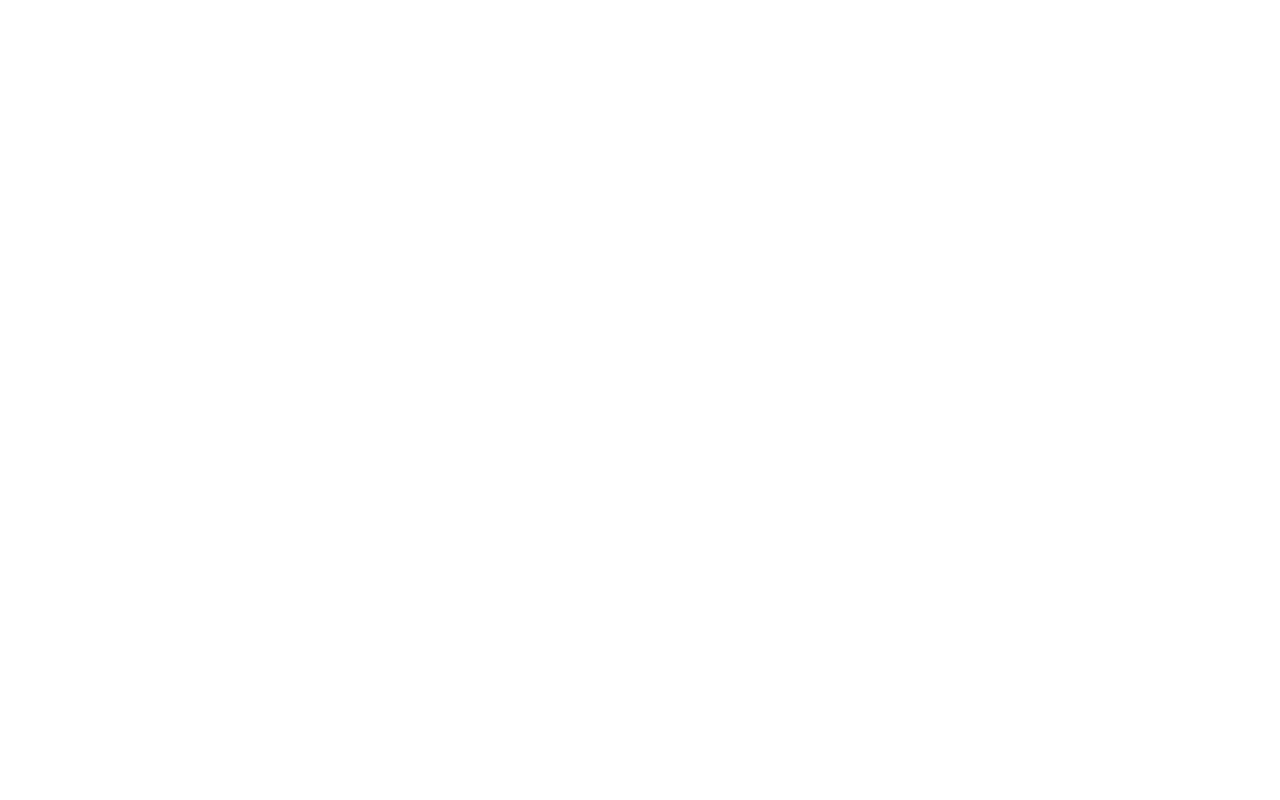
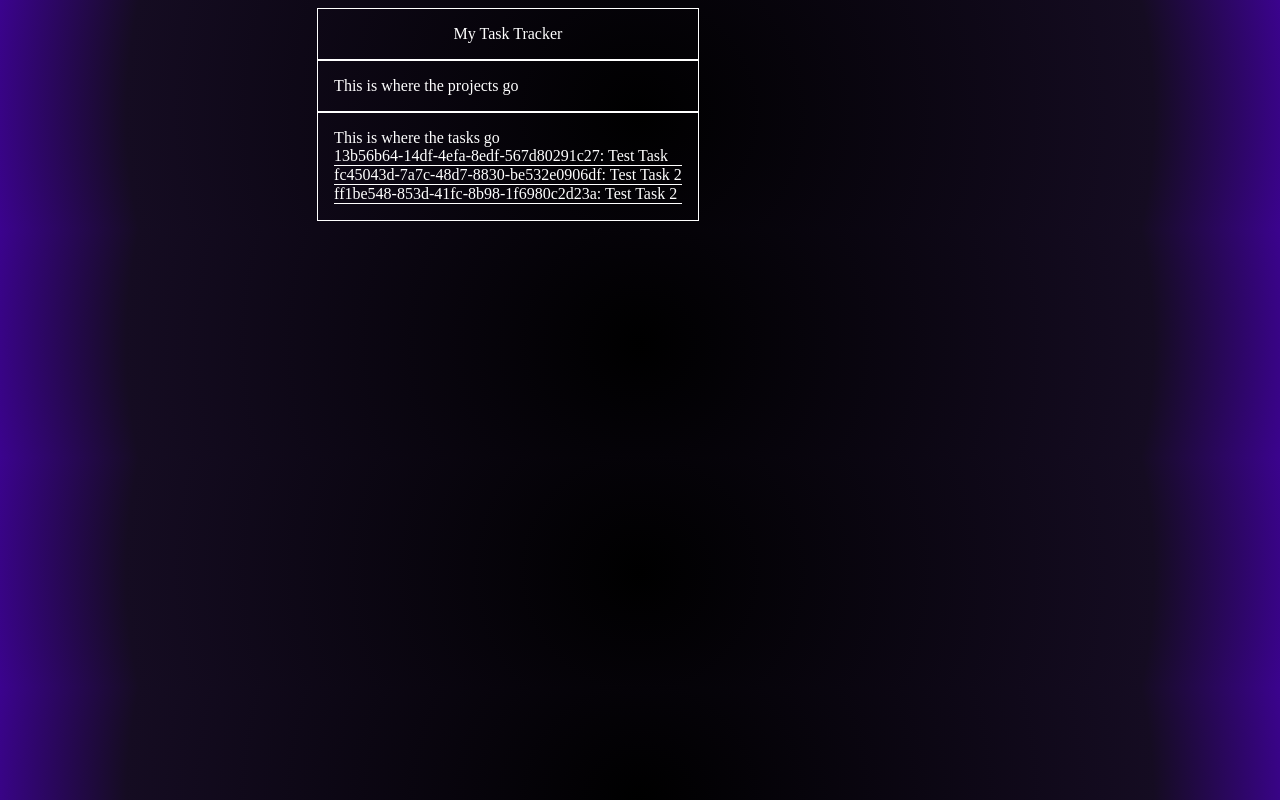
Before and after one commit to joerhew/odin-todo, a website built with webpack: page src/index.html in a window 1280 px wide. Built offline with nearby package versions, Linux system fonts and the light colour scheme.

Commit message:
Started work on DOM

```diff
--- /dev/null
+++ b/src/dom.js
@@ -0,0 +1,49 @@
+//import Task from './task.js';
+//import Project from './project.js';
+//import Storage from './storage.js';
+
+export const DOM = {
+  CONTENT: document.querySelector('#content'),
+  HEADER: document.createElement('div'),
+  CNTR_PROJECTS: document.createElement('div'),
+  CNTR_TASKS: document.createElement('div'),
+
+  init() {
+    //Add skeleton structure to page
+    this.HEADER.classList.add('header');
+    this.CNTR_PROJECTS.classList.add('projects');
+    this.CNTR_TASKS.classList.add('tasks');
+
+    this.CONTENT.appendChild(this.HEADER);
+    this.CONTENT.appendChild(this.CNTR_PROJECTS);
+    this.CONTENT.appendChild(this.CNTR_TASKS);
+
+    //Populate header, projects list, and tasks list
+    this.HEADER.innerText = 'My Task Tracker';
+    this.CNTR_PROJECTS.innerText = 'This is where the projects go';
+    this.CNTR_TASKS.innerText = 'This is where the tasks go';
+
+    //Add a click handler to entire document
+    document.getElementById('content').addEventListener('click', function (event) {
+      console.log(event);
+    })
+  },
+
+  render(list, type) {
+    for (const item in list) {
+      const ITEM = document.createElement('div')
+
+      if (type === 'tasks') {
+        ITEM.classList.add('task');
+        this.CNTR_TASKS.appendChild(ITEM);
+        ITEM.innerText = `${item}: ${list[item].title}`
+      } else if (type === 'projects') {
+        ITEM.classList.add('project');
+        this.CNTR_PROJECTS.appendChild(ITEM);
+        ITEM.innerText = `${item}: ${list[item].name}`
+      } else {
+        alert('This type is not registered.');
+      }
+    }
+  },
+}
--- a/src/index.js
+++ b/src/index.js
@@ -1,9 +1,29 @@
 import Task from './task.js';
-import Project from './project.js';
+//import Project from './project.js';
 import Storage from './storage.js';
+import { DOM } from './dom.js';
 import './style.css';
 
+DOM.init();
+
 const testTask = new Task('Test Task','This is a test','','','','','');
+const testTask2 = new Task('Test Task 2','This is a test 2','','','','','');
+const testTask3 = new Task('Test Task 2','This is a test 2','','','','','');
+
+const testStore = new Storage();
+
+testStore.saveTask(testTask);
+testStore.saveTask(testTask2);
+testStore.saveTask(testTask3);
+
+console.log(testStore);
+console.log(testStore.taskList);
+console.log(testStore.projectList);
+
+DOM.render(testStore.taskList,'tasks');
+DOM.render(testStore.projectList,'projects');
+
+/* const testTask = new Task('Test Task','This is a test','','','','','');
 const testProj = new Project("Test Project");
 const testStore = new Storage();
 testStore.deleteAllTasks();
@@ -17,4 +37,4 @@ console.log(testStore);
 testProj.removeTask(testTask);
 //testStore.deleteTask(testTask);
 console.log(testProj);
-console.log(testStore);
+console.log(testStore); */
--- a/src/project.js
+++ b/src/project.js
@@ -1,3 +1,4 @@
+import Storage from './storage.js';
 import generateUuid from './uuid.js';
 
 export default class Project {
@@ -16,6 +17,7 @@ export default class Project {
   }
 
   addTask(task) {
+    //Check if the task is already assigned to another project; if so, confirm moving the task to this project
     this._tasks[task.uuid] = task;
   }
 
--- a/src/storage.js
+++ b/src/storage.js
@@ -1,10 +1,18 @@
-import Task from './task.js';
-import Project from './project.js';
+//import Task from './task.js';
+//import Project from './project.js';
 
 export default class Storage {
   constructor() {
-    this.taskList = JSON.parse(localStorage.getItem('taskList') || '{}');
-    this.projectList = JSON.parse(localStorage.getItem('projectList') || '{}');
+    this._taskList = JSON.parse(localStorage.getItem('taskList') || '{}');
+    this._projectList = JSON.parse(localStorage.getItem('projectList') || '{}');
+  }
+
+  get taskList() {
+    return this._taskList;
+  }
+
+  get projectList() {
+    return this._projectList;
   }
 
   updateLocalStorage(storageName) {
@@ -14,32 +22,32 @@ export default class Storage {
   }
 
   saveTask(task) {
-    this.taskList[task.uuid] = task;
+    this._taskList[task.uuid] = task;
     this.updateLocalStorage('taskList');
   }
 
   deleteTask(task) {
-    delete this.taskList[task.uuid];
+    delete this._taskList[task.uuid];
     this.updateLocalStorage('taskList');
   }
 
   deleteAllTasks() {
-    this.taskList = {};
+    this._taskList = {};
     this.updateLocalStorage('taskList');
   }
 
   saveProject(project) {
-    this.projectList[project.uuid] = project;
+    this._projectList[project.uuid] = project;
     this.updateLocalStorage('projectList');
   }
 
   deleteProject(project) {
-    delete this.projectList(project.uuid);
+    delete this._projectList[project.uuid];
     this.updateLocalStorage('projectList');
   }
 
   deleteAllProjects() {
-    this.projectList = {};
+    this._projectList = {};
     this.updateLocalStorage('projectList');
   }
 }
--- a/src/style.css
+++ b/src/style.css
@@ -1,7 +1,43 @@
 :root {
-
+  --bg: rgb(0,0,0,1);
+  --contrast: rgb(255,255,255,1);
+  color: var(--contrast);
 }
 
 body {
   max-width: 1000px;
+  display: flex;
+  flex-direction: column;
+  align-items: center;
+
+  background: radial-gradient(circle, rgba(0,0,0,1) 0%, rgba(21,12,34,1) 79%, rgba(59,3,142,1) 100%, rgba(173,51,119,1) 100%);
 }
+
+.header {
+  padding: 1rem;
+  text-align: center;
+  background-color: gradient();
+  border: 1px solid var(--contrast);
+}
+
+.projects {
+  display: flex;
+  flex-wrap: wrap;
+  padding: 1rem;
+  border: 1px solid var(--contrast);
+}
+
+.project {
+  width: 100px;
+  padding: 1rem;
+  border-radius: 5px;
+}
+
+.tasks {
+  padding: 1rem;
+  border: 1px solid var(--contrast);
+}
+
+.task {
+  border-bottom: 1px solid var(--contrast);
+}
```
